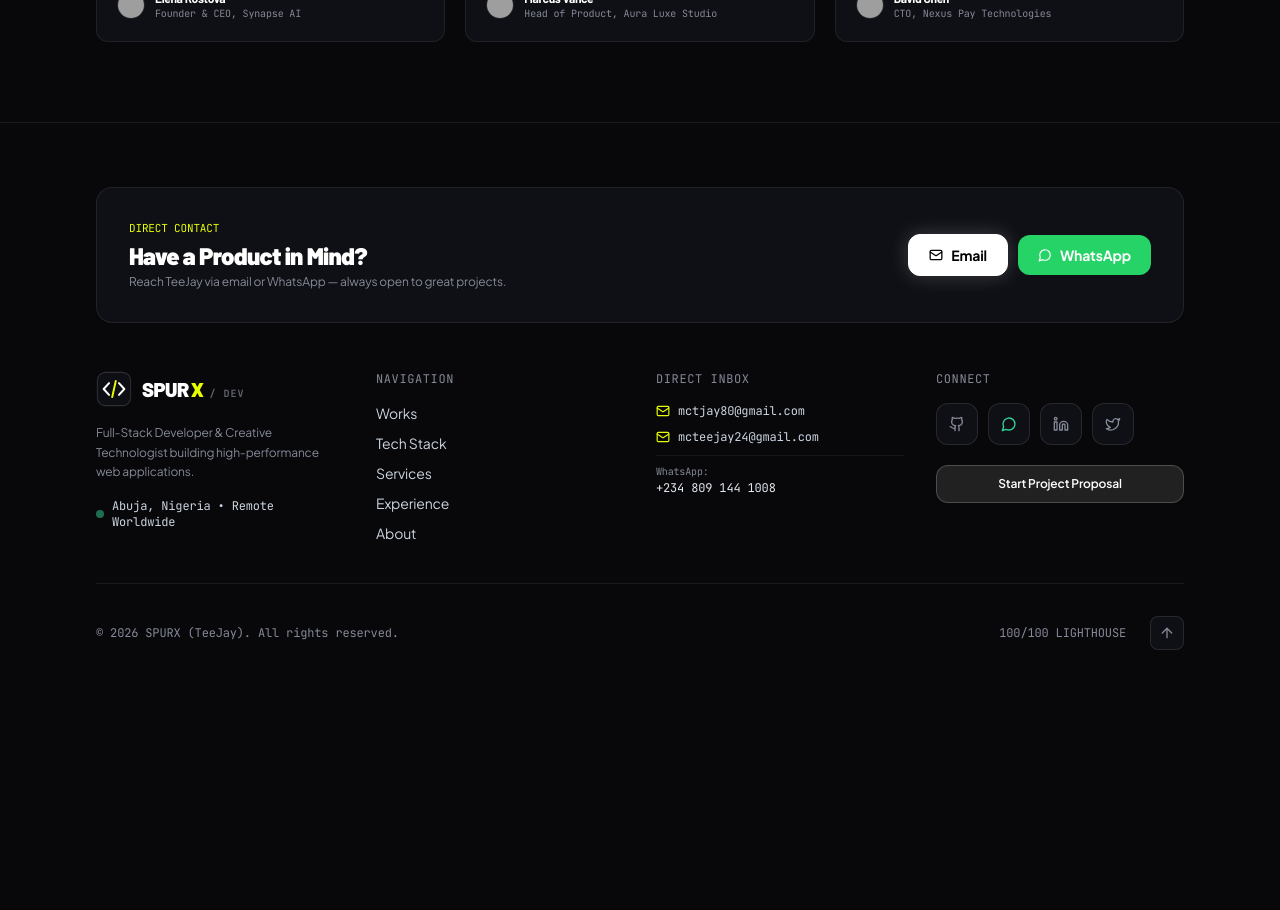
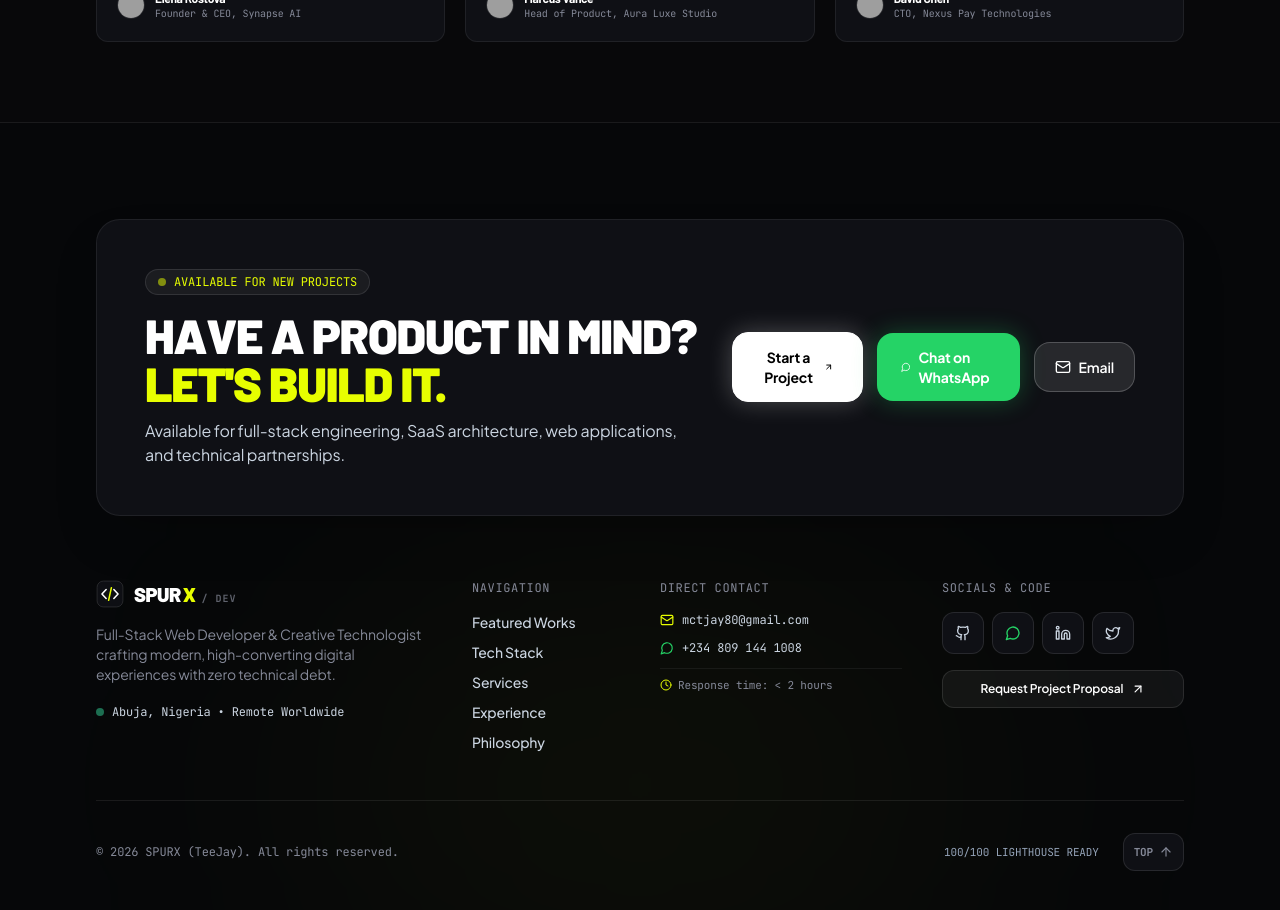
Before and after one commit to TeeJay980/portfolio, a React (Vite) app: page / in a window 1280 px wide. Shown: the part 5980-6890 px from the top of the page. Before the commit the page ends 6686 px from the top, so only its background shows below. Built offline with nearby package versions, Linux system fonts and the light colour scheme; grey boxes are pictures that could not be loaded.

Commit message:
feat: design modern, high-converting footer with CTA closer, copyable channels, and quick links

```diff
--- a/src/components/DevFooter.jsx
+++ b/src/components/DevFooter.jsx
@@ -1,106 +1,230 @@
-import React from 'react';
+import React, { useState } from 'react';
 import { SpurxLogo } from './SpurxLogo';
-import { Github, Linkedin, Twitter, ArrowUp, Mail, MessageCircle } from 'lucide-react';
+import {
+  Github,
+  Linkedin,
+  Twitter,
+  ArrowUp,
+  ArrowUpRight,
+  Mail,
+  MessageCircle,
+  Copy,
+  Check,
+  Sparkles,
+  Clock,
+  Globe
+} from 'lucide-react';
 import { GITHUB_URL, WHATSAPP_URL } from '../config';
 
 export const DevFooter = ({ onOpenBooking, onOpenEmail }) => {
-  const scrollToTop = () => window.scrollTo({ top: 0, behavior: 'smooth' });
+  const [copiedEmail, setCopiedEmail] = useState(false);
+
+  const scrollToTop = () => {
+    window.scrollTo({ top: 0, behavior: 'smooth' });
+  };
+
+  const handleCopyEmail = (email) => {
+    navigator.clipboard.writeText(email);
+    setCopiedEmail(true);
+    setTimeout(() => setCopiedEmail(false), 2000);
+  };
 
   return (
-    <footer className="relative bg-spex-bg pt-12 sm:pt-16 pb-10 sm:pb-14 border-t border-white/[0.08]">
-      <div className="max-w-6xl mx-auto px-4 sm:px-6 lg:px-8">
+    <footer className="relative bg-[#060709] pt-16 sm:pt-24 pb-12 sm:pb-16 border-t border-white/[0.08] overflow-hidden">
 
-        {/* Contact Strip */}
-        <div className="p-6 sm:p-8 rounded-2xl bg-spex-surface border border-white/[0.08] flex flex-col lg:flex-row items-center justify-between gap-6 mb-10 sm:mb-12 shadow-sm">
-          <div>
-            <div className="flex items-center gap-2 text-[11px] font-mono text-spex-volt mb-1">DIRECT CONTACT</div>
-            <h3 className="text-xl sm:text-2xl font-display font-black text-white">Have a Product in Mind?</h3>
-            <p className="text-xs text-spex-muted mt-0.5">Reach TeeJay via email or WhatsApp — always open to great projects.</p>
+      {/* Background glow accent */}
+      <div className="absolute bottom-0 left-1/2 -translate-x-1/2 w-[650px] h-[300px] bg-spex-volt/5 rounded-full blur-[140px] pointer-events-none" />
+
+      <div className="max-w-6xl mx-auto px-4 sm:px-6 lg:px-8 relative z-10">
+
+        {/* Big CTA Closer Banner */}
+        <div className="spex-card p-6 sm:p-10 lg:p-12 rounded-3xl border border-white/[0.12] bg-gradient-to-b from-[#111218] to-[#0B0C10] flex flex-col lg:flex-row items-start lg:items-center justify-between gap-8 mb-14 sm:mb-16 shadow-2xl relative overflow-hidden">
+
+          <div className="max-w-xl">
+            <div className="inline-flex items-center gap-2 px-3 py-1 rounded-full bg-white/5 border border-white/10 text-xs font-mono text-spex-volt mb-4">
+              <span className="w-2 h-2 rounded-full bg-spex-volt animate-pulse" />
+              <span>AVAILABLE FOR NEW PROJECTS</span>
+            </div>
+            <h2 className="text-2xl sm:text-4xl lg:text-5xl font-display font-black text-white tracking-tight leading-[1.1]">
+              HAVE A PRODUCT IN MIND? <br />
+              <span className="text-spex-volt">LET'S BUILD IT.</span>
+            </h2>
+            <p className="mt-3 text-xs sm:text-base text-slate-300 font-normal leading-relaxed">
+              Available for full-stack engineering, SaaS architecture, web applications, and technical partnerships.
+            </p>
           </div>
-          <div className="flex items-center w-full lg:w-auto gap-2.5">
-            <button onClick={onOpenEmail} className="px-4 sm:px-5 py-2.5 rounded-xl bg-white text-black font-bold text-xs sm:text-sm hover:bg-slate-100 whitespace-nowrap flex items-center gap-2 transition-transform active:scale-95 shadow-[0_0_20px_rgba(255,255,255,0.2)] border border-white">
-              <Mail className="w-3.5 h-3.5 text-black stroke-[2.2]" />
+
+          <div className="flex flex-col sm:flex-row items-stretch sm:items-center gap-3.5 w-full lg:w-auto">
+            <button
+              onClick={onOpenBooking}
+              className="px-7 py-3.5 rounded-2xl bg-white text-black font-bold text-xs sm:text-sm hover:bg-slate-100 flex items-center justify-center gap-2 transition-all transform hover:-translate-y-0.5 active:scale-95 shadow-[0_0_25px_rgba(255,255,255,0.25)] border border-white"
+            >
+              <span>Start a Project</span>
+              <ArrowUpRight className="w-4 h-4 stroke-[2.5]" />
+            </button>
+            <a
+              href={WHATSAPP_URL}
+              target="_blank"
+              rel="noopener noreferrer"
+              className="px-6 py-3.5 rounded-2xl bg-[#25D366] text-white font-bold text-xs sm:text-sm hover:bg-[#20ba59] flex items-center justify-center gap-2 transition-all transform hover:-translate-y-0.5 active:scale-95 shadow-[0_0_25px_rgba(37,211,102,0.3)]"
+            >
+              <MessageCircle className="w-4 h-4" />
+              <span>Chat on WhatsApp</span>
+            </a>
+            <button
+              onClick={onOpenEmail}
+              className="px-5 py-3.5 rounded-2xl bg-white/10 hover:bg-white/15 text-white font-semibold text-xs sm:text-sm border border-white/20 flex items-center justify-center gap-2 transition-all transform hover:-translate-y-0.5 active:scale-95"
+            >
+              <Mail className="w-4 h-4" />
               <span>Email</span>
             </button>
-            <a href={WHATSAPP_URL} target="_blank" rel="noopener noreferrer" className="px-4 sm:px-5 py-2.5 rounded-xl bg-[#25D366] text-white font-bold text-xs sm:text-sm hover:bg-[#20ba59] whitespace-nowrap flex items-center gap-2 transition-transform active:scale-95">
-              <MessageCircle className="w-3.5 h-3.5" />
-              <span>WhatsApp</span>
-            </a>
           </div>
         </div>
 
-        {/* Links Grid */}
-        <div className="grid grid-cols-1 md:grid-cols-4 gap-6 sm:gap-8 pb-8 sm:pb-10 border-b border-white/[0.08]">
-          <div className="md:col-span-1">
-            <SpurxLogo size="lg" />
-            <p className="text-xs text-spex-muted mt-4 leading-relaxed">Full-Stack Developer & Creative Technologist building high-performance web applications.</p>
-            <div className="mt-4 text-xs font-mono text-slate-300 flex items-center gap-2">
+        {/* 4-Column Footer Content Grid */}
+        <div className="grid grid-cols-1 md:grid-cols-2 lg:grid-cols-12 gap-8 sm:gap-10 pb-12 border-b border-white/[0.08]">
+
+          {/* Column 1: Brand & Bio (5 cols on lg) */}
+          <div className="lg:col-span-4">
+            <SpurxLogo size="md" />
+            <p className="text-xs sm:text-sm text-spex-muted mt-4 leading-relaxed max-w-sm">
+              Full-Stack Web Developer & Creative Technologist crafting modern, high-converting digital experiences with zero technical debt.
+            </p>
+            <div className="mt-5 flex items-center gap-2 text-xs font-mono text-slate-300">
               <span className="w-2 h-2 rounded-full bg-emerald-400 animate-pulse" />
-              Abuja, Nigeria • Remote Worldwide
+              <span>Abuja, Nigeria • Remote Worldwide</span>
             </div>
           </div>
 
-          <div>
-            <h4 className="text-xs font-mono text-spex-muted uppercase tracking-wider mb-4">Navigation</h4>
-            <ul className="space-y-2.5 text-sm text-slate-300">
-              <li><a href="#projects" className="hover:text-spex-volt transition-colors">Works</a></li>
-              <li><a href="#skills" className="hover:text-spex-volt transition-colors">Tech Stack</a></li>
-              <li><a href="#services" className="hover:text-spex-volt transition-colors">Services</a></li>
-              <li><a href="#experience" className="hover:text-spex-volt transition-colors">Experience</a></li>
-              <li><a href="#about" className="hover:text-spex-volt transition-colors">About</a></li>
-            </ul>
-          </div>
-
-          <div>
-            <h4 className="text-xs font-mono text-spex-muted uppercase tracking-wider mb-4">Direct Inbox</h4>
-            <ul className="space-y-2.5 text-xs font-mono text-slate-300">
+          {/* Column 2: Navigation (2 cols on lg) */}
+          <div className="lg:col-span-2">
+            <h4 className="text-xs font-mono text-spex-muted uppercase tracking-wider mb-4">
+              Navigation
+            </h4>
+            <ul className="space-y-2.5 text-xs sm:text-sm font-medium text-slate-300">
               <li>
-                <button onClick={onOpenEmail} className="hover:text-spex-volt transition-colors flex items-center gap-2 text-left">
-                  <Mail className="w-3.5 h-3.5 text-spex-volt" /><span>mctjay80@gmail.com</span>
-                </button>
+                <a href="#projects" className="hover:text-spex-volt transition-colors inline-block">
+                  Featured Works
+                </a>
               </li>
               <li>
-                <button onClick={onOpenEmail} className="hover:text-spex-volt transition-colors flex items-center gap-2 text-left">
-                  <Mail className="w-3.5 h-3.5 text-spex-volt" /><span>mcteejay24@gmail.com</span>
-                </button>
+                <a href="#skills" className="hover:text-spex-volt transition-colors inline-block">
+                  Tech Stack
+                </a>
               </li>
-              <li className="pt-2 border-t border-white/[0.06]">
-                <span className="text-[10px] text-spex-muted block">WhatsApp:</span>
-                <span className="text-slate-200">+234 809 144 1008</span>
+              <li>
+                <a href="#services" className="hover:text-spex-volt transition-colors inline-block">
+                  Services
+                </a>
+              </li>
+              <li>
+                <a href="#experience" className="hover:text-spex-volt transition-colors inline-block">
+                  Experience
+                </a>
+              </li>
+              <li>
+                <a href="#about" className="hover:text-spex-volt transition-colors inline-block">
+                  Philosophy
+                </a>
               </li>
             </ul>
           </div>
 
-          <div>
-            <h4 className="text-xs font-mono text-spex-muted uppercase tracking-wider mb-4">Connect</h4>
-            <div className="flex flex-wrap gap-2.5">
+          {/* Column 3: Direct Inboxes (3 cols on lg) */}
+          <div className="lg:col-span-3">
+            <h4 className="text-xs font-mono text-spex-muted uppercase tracking-wider mb-4">
+              Direct Contact
+            </h4>
+            <ul className="space-y-3 text-xs font-mono text-slate-300">
+              <li>
+                <button
+                  onClick={() => handleCopyEmail('mctjay80@gmail.com')}
+                  className="flex items-center gap-2 hover:text-spex-volt transition-colors text-left group w-full"
+                  title="Click to copy email"
+                >
+                  <Mail className="w-3.5 h-3.5 text-spex-volt flex-shrink-0" />
+                  <span className="truncate">mctjay80@gmail.com</span>
+                  {copiedEmail ? (
+                    <Check className="w-3 h-3 text-spex-volt ml-auto" />
+                  ) : (
+                    <Copy className="w-3 h-3 text-spex-muted group-hover:text-white opacity-0 group-hover:opacity-100 transition-opacity ml-auto" />
+                  )}
+                </button>
+              </li>
+              <li>
+                <a
+                  href={WHATSAPP_URL}
+                  target="_blank"
+                  rel="noopener noreferrer"
+                  className="flex items-center gap-2 hover:text-[#25D366] transition-colors"
+                >
+                  <MessageCircle className="w-3.5 h-3.5 text-[#25D366] flex-shrink-0" />
+                  <span>+234 809 144 1008</span>
+                </a>
+              </li>
+              <li className="pt-2 border-t border-white/[0.06] text-[11px] text-spex-muted flex items-center gap-1.5">
+                <Clock className="w-3 h-3 text-spex-volt" />
+                <span>Response time: &lt; 2 hours</span>
+              </li>
+            </ul>
+          </div>
+
+          {/* Column 4: Connect & Socials (3 cols on lg) */}
+          <div className="lg:col-span-3">
+            <h4 className="text-xs font-mono text-spex-muted uppercase tracking-wider mb-4">
+              Socials & Code
+            </h4>
+            <div className="flex flex-wrap gap-2">
               {[
                 { icon: <Github className="w-4 h-4" />, name: 'GitHub', href: GITHUB_URL },
-                { icon: <MessageCircle className="w-4 h-4 text-emerald-400" />, name: 'WhatsApp', href: WHATSAPP_URL },
+                { icon: <MessageCircle className="w-4 h-4 text-[#25D366]" />, name: 'WhatsApp', href: WHATSAPP_URL },
                 { icon: <Linkedin className="w-4 h-4" />, name: 'LinkedIn', href: 'https://linkedin.com' },
-                { icon: <Twitter className="w-4 h-4" />, name: 'Twitter', href: 'https://twitter.com' }
+                { icon: <Twitter className="w-4 h-4" />, name: 'Twitter/X', href: 'https://twitter.com' }
               ].map((item) => (
-                <a key={item.name} href={item.href} target="_blank" rel="noopener noreferrer"
-                  className="p-3 rounded-xl bg-spex-surface border border-white/10 text-spex-muted hover:text-white hover:border-spex-volt/50 transition-all" title={item.name}>
+                <a
+                  key={item.name}
+                  href={item.href}
+                  target="_blank"
+                  rel="noopener noreferrer"
+                  className="p-3 rounded-xl bg-spex-surface border border-white/10 text-slate-300 hover:text-white hover:border-spex-volt/50 hover:bg-white/5 transition-all"
+                  title={item.name}
+                >
                   {item.icon}
                 </a>
               ))}
             </div>
-            <button onClick={onOpenBooking} className="mt-5 w-full py-2.5 rounded-xl bg-white/10 hover:bg-white/20 text-white border border-white/20 text-xs font-semibold flex items-center justify-center gap-2 transition-all shadow-sm">
-              Start Project Proposal
+            <button
+              onClick={onOpenBooking}
+              className="mt-4 w-full py-2.5 rounded-xl bg-white/5 hover:bg-white/10 border border-white/10 hover:border-white/20 text-xs font-semibold text-white flex items-center justify-center gap-2 transition-all active:scale-98"
+            >
+              <span>Request Project Proposal</span>
+              <ArrowUpRight className="w-3.5 h-3.5" />
+            </button>
+          </div>
+
+        </div>
+
+        {/* Bottom Bar */}
+        <div className="mt-8 flex flex-col sm:flex-row items-center justify-between gap-4 text-xs font-mono text-spex-muted">
+          <div>
+            © {new Date().getFullYear()} SPURX (TeeJay). All rights reserved.
+          </div>
+
+          <div className="flex items-center gap-4 sm:gap-6">
+            <span className="hidden sm:inline-block text-[11px] text-slate-400">
+              100/100 LIGHTHOUSE READY
+            </span>
+            <button
+              onClick={scrollToTop}
+              className="p-2.5 rounded-xl bg-spex-surface border border-white/10 text-spex-muted hover:text-white hover:border-spex-volt transition-all flex items-center gap-1.5"
+              title="Back to Top"
+            >
+              <span className="text-[11px] font-mono font-bold">TOP</span>
+              <ArrowUp className="w-3.5 h-3.5" />
             </button>
           </div>
         </div>
 
-        <div className="mt-6 sm:mt-8 flex flex-col sm:flex-row items-center justify-between gap-3 text-xs font-mono text-spex-muted">
-          <div>© {new Date().getFullYear()} SPURX (TeeJay). All rights reserved.</div>
-          <div className="flex items-center gap-6">
-            <span>100/100 LIGHTHOUSE</span>
-            <button onClick={scrollToTop} className="p-2 rounded-lg bg-spex-surface border border-white/10 text-spex-muted hover:text-white transition-colors" title="Back to Top">
-              <ArrowUp className="w-4 h-4" />
-            </button>
-          </div>
-        </div>
       </div>
     </footer>
   );
```
